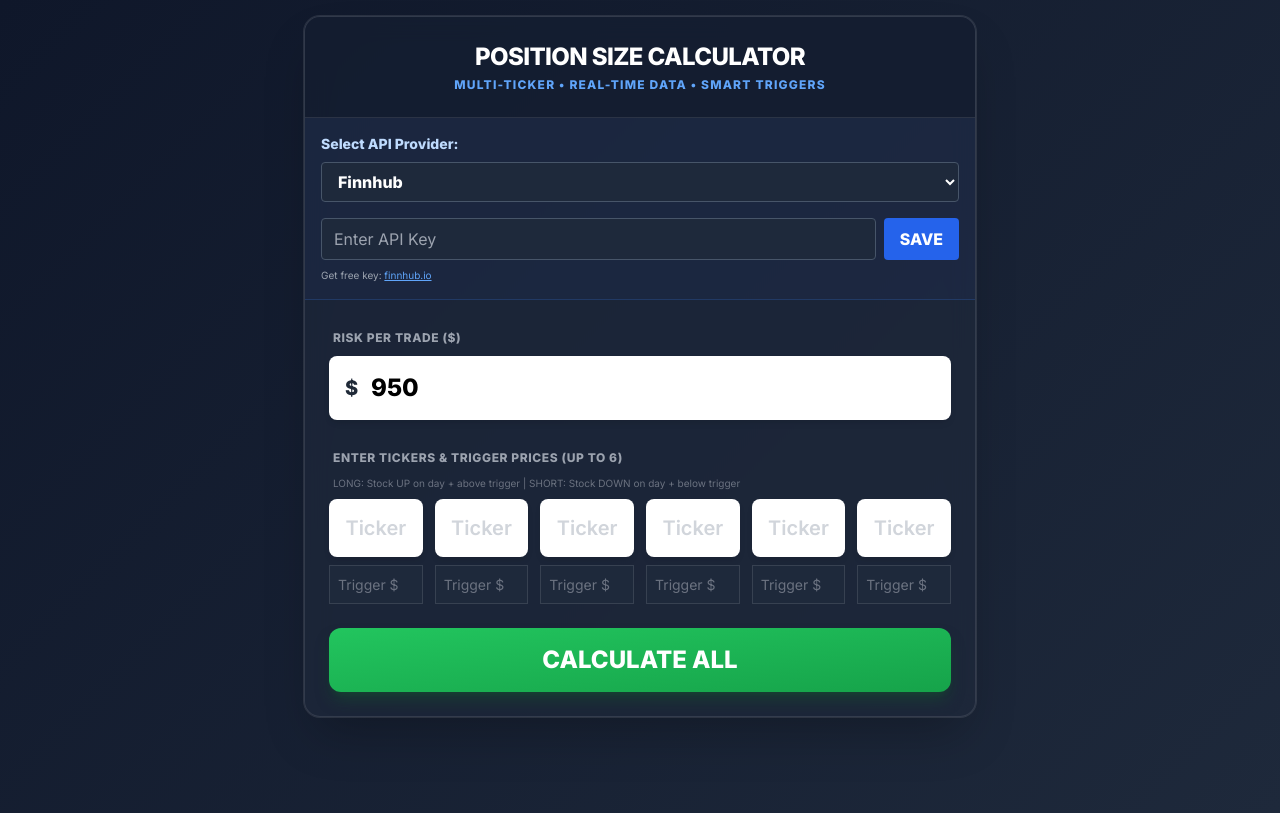
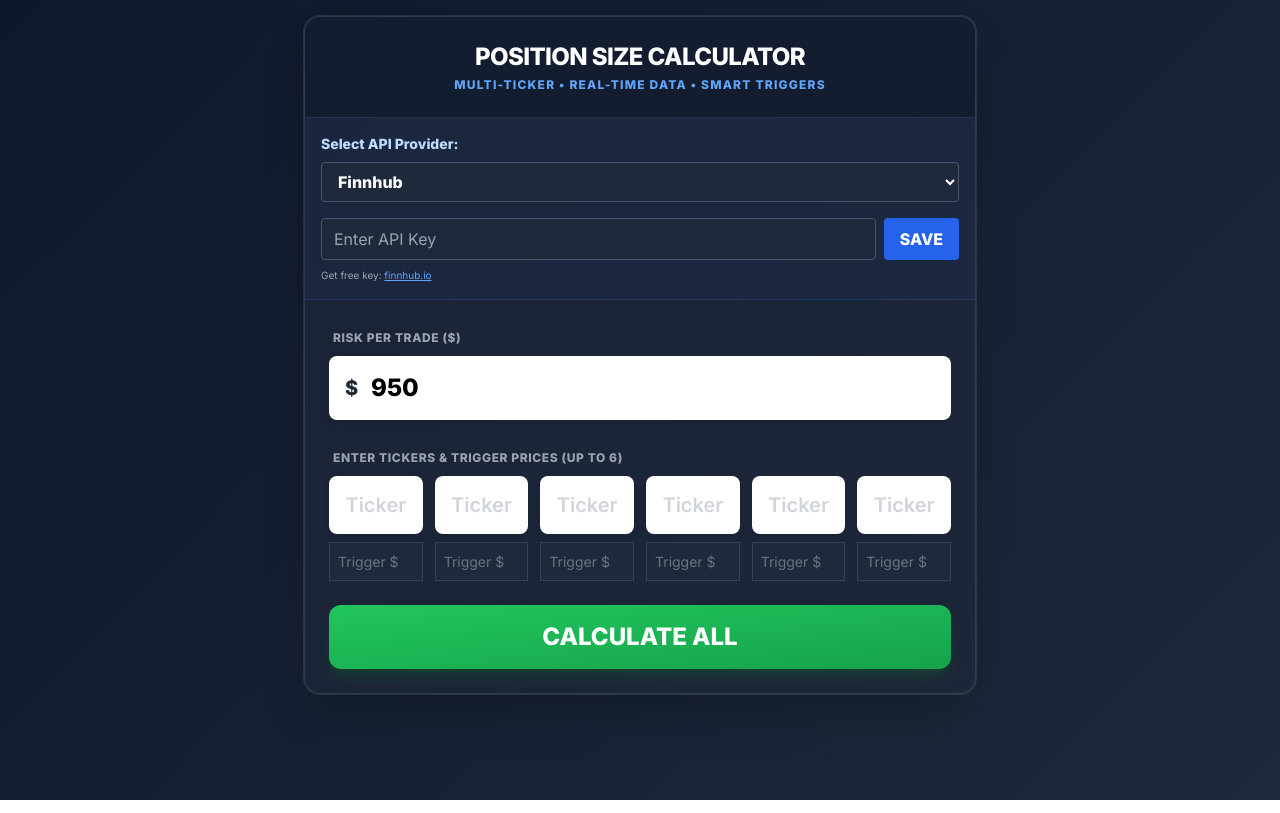
Before and after one commit to TraderJohn1/Liberty-signal, a plain HTML site: page index.html in a window 1280 px wide. Drawn offline with nearby package versions, Linux system fonts and the light colour scheme.

Commit message:
Update index.html

```diff
--- a/index.html
+++ b/index.html
@@ -119,7 +119,6 @@
 
             <div class="space-y-2">
                 <label class="text-xs font-bold text-gray-400 uppercase tracking-wider ml-1">Enter Tickers & Trigger Prices (Up to 6)</label>
-                <p class="text-[10px] text-gray-500 ml-1">LONG: Stock UP on day + above trigger | SHORT: Stock DOWN on day + below trigger</p>
                 <div class="grid grid-cols-2 md:grid-cols-3 lg:grid-cols-6 gap-3">
                     <div class="flex flex-col gap-2">
                         <input type="text" class="super-input ticker-input" placeholder="Ticker">
```
